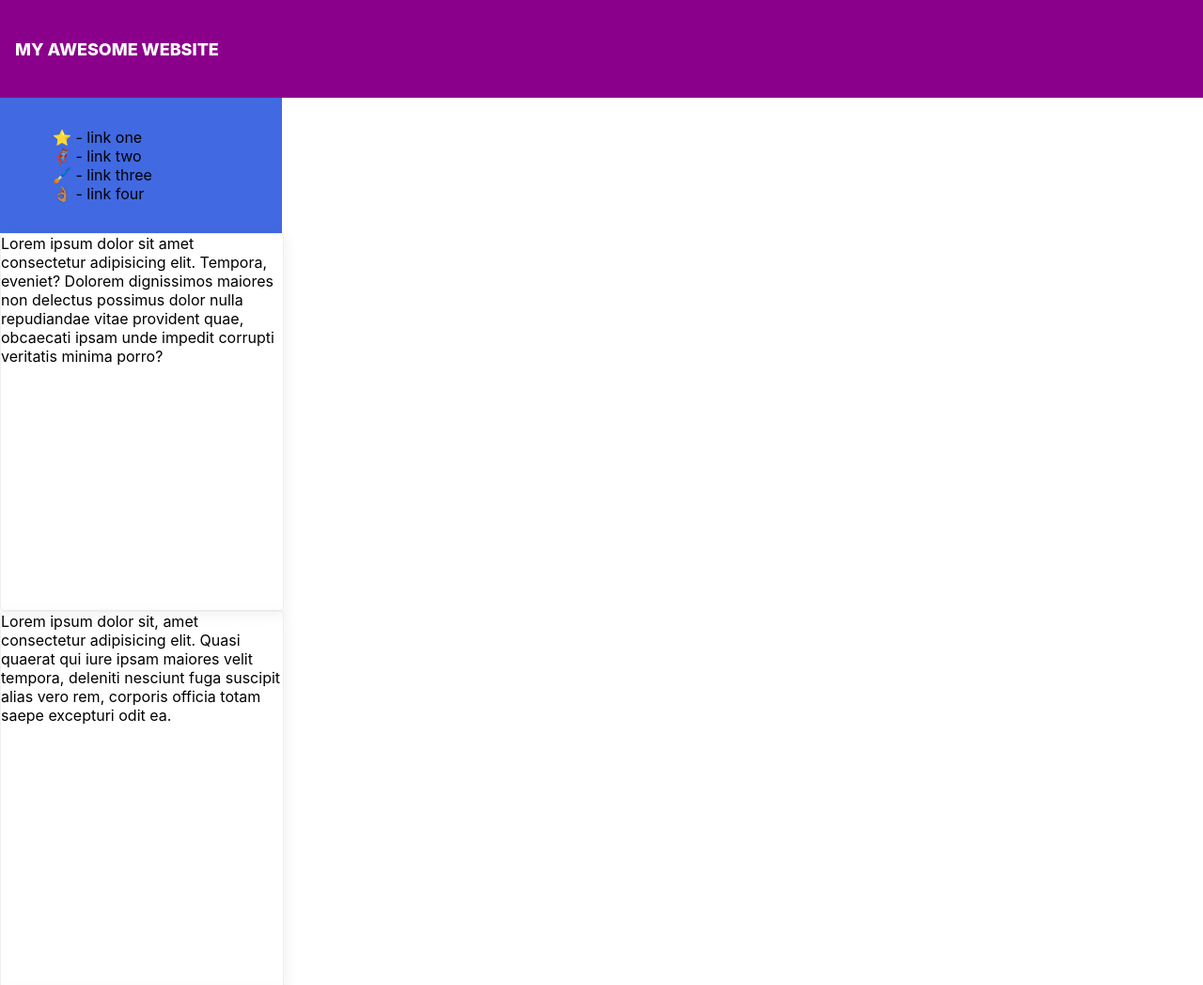
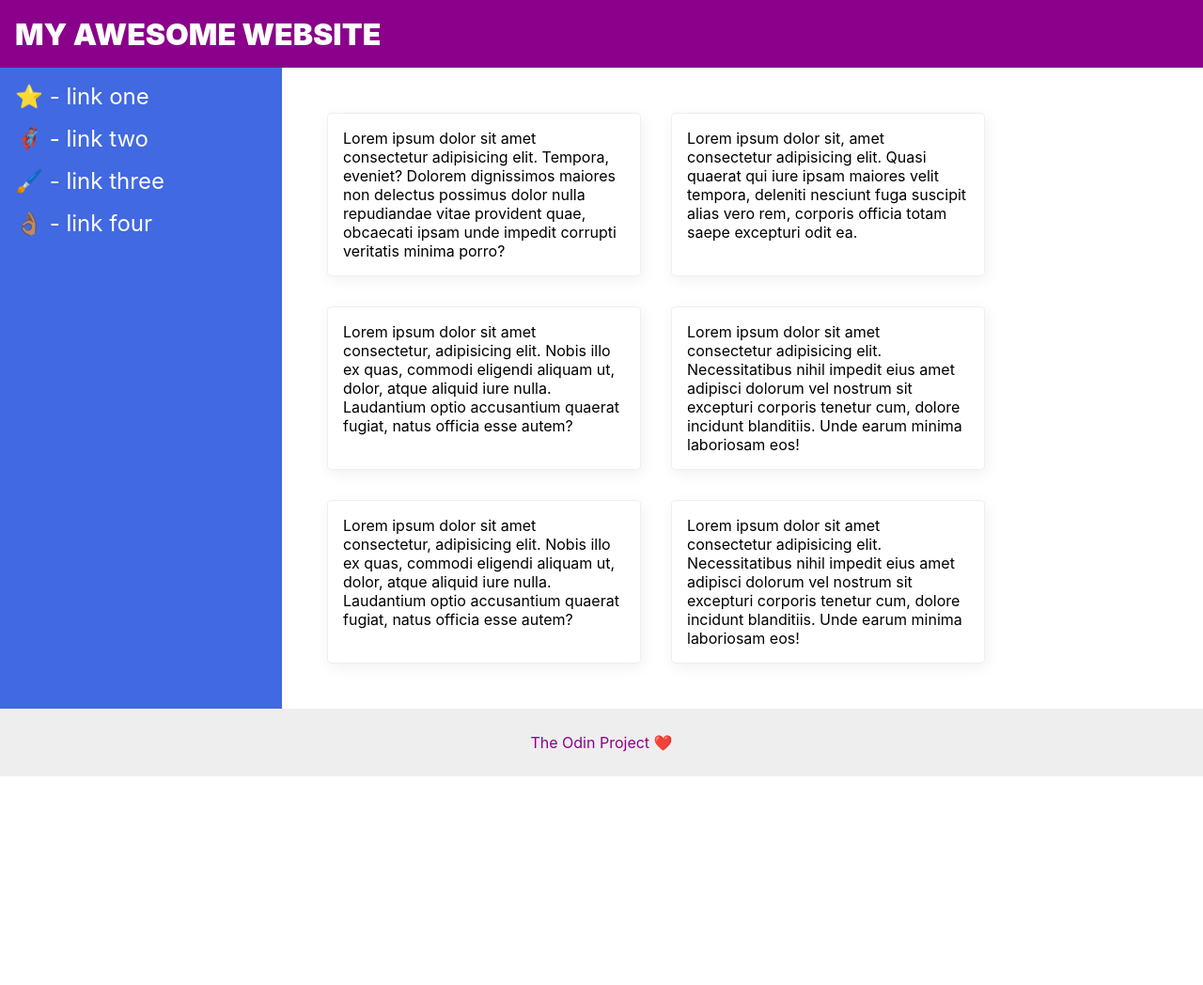
Before and after one commit to maybe-flamez/HtML-Boilerplate-nene, a plain HTML site: page index.html in a window 1280 px wide. Shown: the top 1048 px of the page at 94% size. After the commit the page ends 826 px from the top, so only its background shows below. Drawn offline with Linux system fonts and the light colour scheme.

Commit message:
Update Intro.css

```diff
--- a/Intro.css
+++ b/Intro.css
@@ -2,33 +2,18 @@ body {
   font-family: -apple-system, BlinkMacSystemFont, 'Segoe UI', Roboto, Oxygen, Ubuntu, Cantarell, 'Open Sans', 'Helvetica Neue', sans-serif;
   margin: 0;
   min-height: 100vh;
-  display: flex;
-  flex-direction: column;
 }
 
 .header {
-  display: flex;
   height: 72px;
   background: darkmagenta;
   color: white;
-  padding: 16px;
-  justify-content: start;
-  align-items: center;
-  font-size:large;
-  font-weight: 800;
-}
-.main {
-  display: flex;
-  flex: 1;
 }
 
 .footer {
-  display: flex;
   height: 72px;
   background: #eee;
   color: darkmagenta;
-  justify-content: center;
-  align-items: center;
 }
 
 .sidebar {
@@ -36,28 +21,68 @@ body {
   background: royalblue;
   box-sizing: border-box;
 }
+
+.card {
+  border: 1px solid #eee;
+  box-shadow: 2px 4px 16px rgba(0,0,0,.06);
+  border-radius: 4px;
+}
+
+/* SOLUTION */
+
+body {
+  display: flex;
+  flex-direction: column;
+}
+
+.header {
+  display: flex;
+  align-items: center;
+  padding: 0 16px;
+  font-size: 32px;
+  font-weight: 900;
+}
+
+.body {
+  flex: 1;
+  display: flex;
+}
+
 .sidebar {
   flex-shrink: 0;
   padding: 16px;
 }
+
+ul {
+  list-style-type: none;
+  margin: 0;
+  padding: 0;
+}
+
+li {
+  margin-bottom: 16px;
+}
+
+a {
+  color: white;
+  text-decoration: none;
+  font-size: 24px;
+}
+
+.container {
+  padding: 48px;
+  display: flex;
+  flex-wrap: wrap;
+  gap: 32px;
+}
+
 .card {
-  display: grid;
-  grid-template-columns: 300px 300px 300px;
-  border: 1px solid #eee;
-  box-shadow: 2px 4px 16px rgba(0,0,0,.06);
-  border-radius: 4px;
+  padding: 16px;
   width: 300px;
-  height: 400px;
 }
-.Card-container {
-  flex: 1;
-  display: grid;
-  grid-template-columns: repeat(auto-fill, minmax(250px, 1fr));
-  gap: 1rem;
-  padding: 1rem;
+
+.footer {
+  display: flex;
+  align-items: center;
+  justify-content: center;
 }
-a, ul {
-  text-decoration: none;
-  list-style: none;
-  color: inherit;
-}
```
